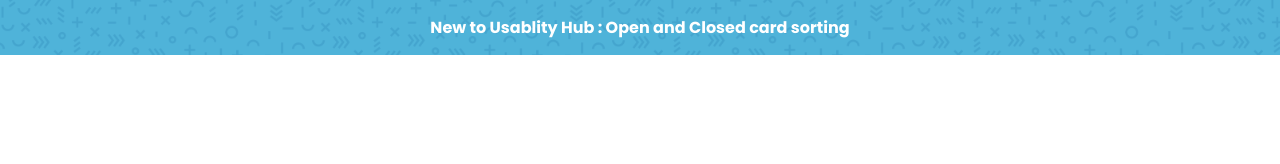
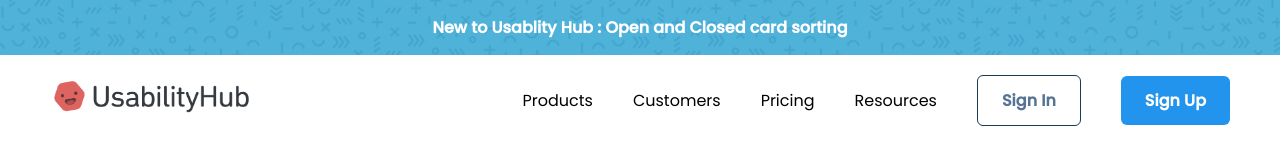
Before and after one commit to Nirmal8501/CSS-Project-1, a plain HTML site: page index.html in a window 1280 px wide. Drawn offline with Linux system fonts and the light colour scheme.

Commit message:
navbar designed

```diff
--- a/index.html
+++ b/index.html
@@ -16,7 +16,31 @@
 
     </div>
 
-    <nav></nav>
+    <!-- Navbar Section -->
+
+    <nav>
+        <div class="container main-nav flex">
+            <div class="company-logo">
+                <a href="#">
+                    <img src="./assets/asset 1.png" alt="company logo">
+                </a>
+            </div>
+
+
+            <div class="nav-links">
+                <ul class="flex nav-items">
+                    <li><a href="#" class="hover-link">Products</a></li>
+                    <li><a href="#" class="hover-link">Customers</a></li>
+                    <li><a href="#" class="hover-link">Pricing</a></li>
+                    <li><a href="#" class="hover-link">Resources</a></li>
+                    <li><a href="#" class="hover-link secondary-button">Sign In</a></li>
+                    <li><a href="#" class="hover-link primary-button">Sign Up</a></li>
+                </ul>
+            </div>
+        </div>
+
+
+    </nav>
 
     <header></header>
 
--- a/styles.css
+++ b/styles.css
@@ -1,4 +1,4 @@
-@import url('https://fonts.googleapis.com/css2?family=Poppins:wght@100;400;700&family=Roboto:wght@100;400;700&display=swap');
+@import url('https://fonts.googleapis.com/css2?family=Poppins:wght@100;400;500&family=Roboto:wght@100;400;700&display=swap');
 
 
 /* resets */
@@ -11,7 +11,7 @@
 :root {
     --primary-text-color : #183b56
     --secondary-text-color : #577592
-    --accent-color : #2294ed
+    --accent-color: #2294ed
     --accent-color-dark : #1d69a3
     --padding-inline-section : 20px
 }
@@ -47,6 +47,10 @@ a{
     display: inline-block;
 }
 
+ul{
+    list-style: none;
+}
+
 /* utility classes */
 
 .small-bold-text{
@@ -62,6 +66,41 @@ a{
 
 }
 
+.flex{
+    display: flex;
+    align-items: center;
+}
+
+.secondary-button{
+    border: 0.5px solid  #183b56;
+    padding:12px 24px;
+    border-radius: 6px;
+    font-weight: 700;
+    color:#577592 !important;
+}
+
+.secondary-button:hover{
+    border-color: #2294ed;
+    color: #2294ed !important;
+}
+
+.primary-button{
+    background-color: #2294ed;
+    /* border: 1px solid; */
+    padding:12px 24px;
+    border-radius: 6px;
+    color: white !important;
+    font-weight: 700;
+    box-shadow: 0 0 2px var(--secondary-text-color);
+    transition: 0.2 ease-out;
+}
+
+.primary-button:hover
+{
+    background-color: #1d69a3;
+}
+/* top banner */
+
 .top-banner{
     background-image: url('assets/asset\ 30.png');
     background-size: 300px;
@@ -75,3 +114,35 @@ a{
     text-align : center;
 
 }
+
+
+/* Main Nav Bar */
+
+.main-nav{
+    margin-top: 20px;
+    justify-content: space-between;
+}
+
+/* company logo ke andar ke images */
+.company-logo img{
+    width: 200px;
+}
+
+.nav-items{
+    justify-content: end;
+    gap:40px
+}
+
+.nav-links{
+    flex-basis: 730px;
+}
+
+.hover-link{
+    color: var(--primary-text-color);
+    transition: 0.7 ease-out;
+}
+
+.hover-link:hover {
+    color: #2294ed;
+
+}
```
